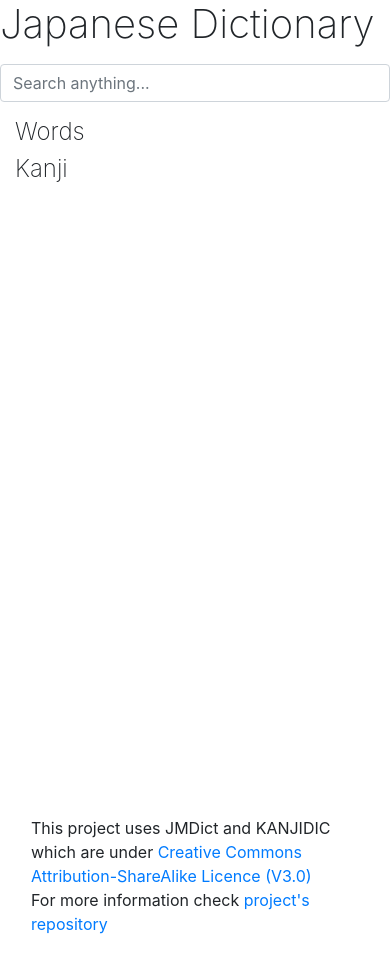
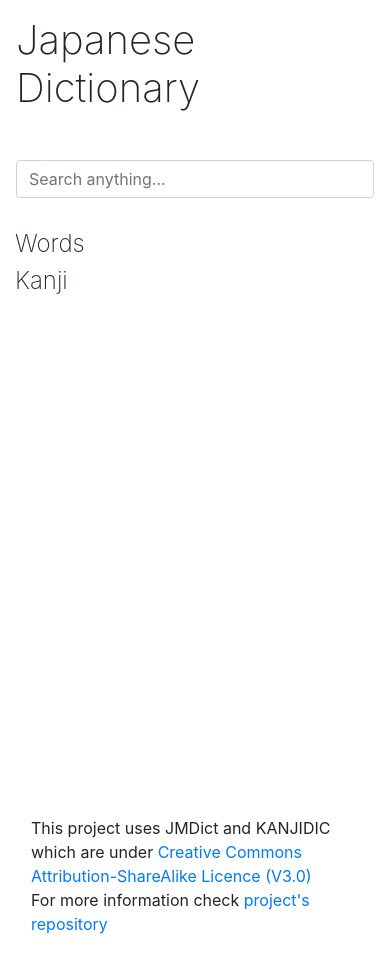
Before and after one commit to n00p3/jp-dict, a React (Create React App) app in the folder frontend/: page / in a window 390 px wide. Built offline with nearby package versions, Linux system fonts and the light colour scheme.

Commit message:
Responsive css

```diff
--- a/frontend/src/App.css
+++ b/frontend/src/App.css
@@ -5,3 +5,18 @@
 h1 {
     margin-bottom: 1rem!important;
 }
+
+.input-form {
+    width: 100%;
+}
+
+/* sm */
+@media (max-width: 768px) {
+    h1 {
+        padding: 1rem;
+    }
+    .input-form {
+        margin: 1rem;
+    }
+
+}
--- a/frontend/src/App.js
+++ b/frontend/src/App.js
@@ -41,12 +41,12 @@ class App extends React.Component {
   render() {
     return (
       <>
-        <Container fluid='lg' style={{minHeight: '90vh'}}>
+        <Container fluid='sm' style={{minHeight: '90vh'}}>
           <Row>
             <h1>Japanese Dictionary</h1>
           </Row>
-          <Row>
-            <Form style={{width: '100%'}}>
+          <Row >
+            <Form style={{width: '100%'}} className='input-form'>
               <Form.Group>
                 <Form.Control
                   type='input'
```
